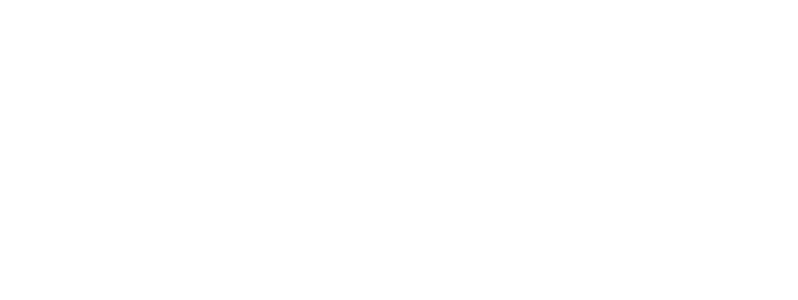
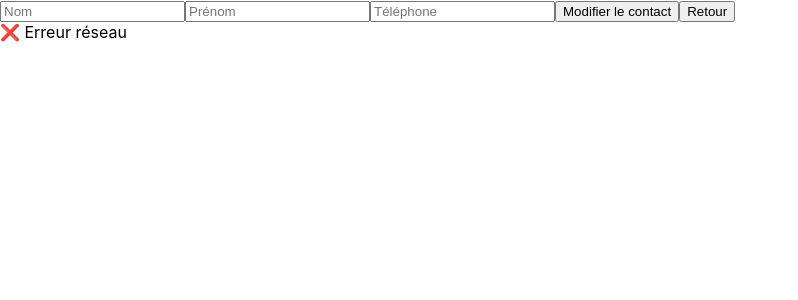
Before and after one commit to johnwaia/TestTechniqueBonArtisant, a React (Create React App) app in the folder Client/client/: page /editContact/1 in a window 1280 px wide. Before the commit this address had no page. Shown: the top 300 px of the page, without its empty margins (0-798 px from the left). Built offline with nearby package versions, Linux system fonts and the light colour scheme; no server answers.

Commit message:
feat:contact modification

```diff
--- a/Client/client/src/App.js
+++ b/Client/client/src/App.js
@@ -1,7 +1,8 @@
 import React, { useState } from 'react';
 import { BrowserRouter, Routes, Route, useNavigate } from 'react-router-dom';
-import Welcome from './pageAcceuil';
-import AddContact from './addContact';
+import Welcome     from './pageAcceuil';
+import AddContact  from './addContact';
+import EditContact from './editContact';
 
 function Auth() {
   const [username, setUsername] = useState('');
@@ -113,7 +114,8 @@
       <Routes>
         <Route path="/" element={<Auth />} />
         <Route path="/pageAcceuil" element={<Welcome />} />
-        <Route path="/addContact" element={<AddContact />} />
+        <Route path="/addContact"  element={<AddContact />} />
+        <Route path="/editContact/:id" element={<EditContact />} />
       </Routes>
     </BrowserRouter>
   );
--- a/Client/client/src/addContact.js
+++ b/Client/client/src/addContact.js
@@ -76,6 +76,7 @@
           autoComplete="tel"
         />
         <button type="submit">Créer le contact</button>
+        <button type="button" onClick={() => navigate(-1)}>Retour</button>
         {msg && <div>{msg}</div>}
       </form>
     </div>
--- /dev/null
+++ b/Client/client/src/editContact.js
@@ -0,0 +1,106 @@
+import React from 'react';
+import { useNavigate, useParams } from 'react-router-dom';
+
+export default function EditContact() {
+    const { id } = useParams();
+    const [contactname, setContactname] = React.useState('');
+    const [contactFirstname, setcontactFirstname] = React.useState('');
+    const [contactPhone, setcontactPhone] = React.useState('');
+    const [msg, setMsg] = React.useState('');
+    const navigate = useNavigate();
+
+    React.useEffect(() => {
+        const fetchContact = async () => {
+            try {
+                const token = localStorage.getItem('token');
+                const res = await fetch(`/api/contact/${id}`, {
+                    headers: {
+                        'Authorization': `Bearer ${token}`,
+                    },
+                });
+                if (res.ok) {
+                    const data = await res.json();
+                    setContactname(data.contactname || '');
+                    setcontactFirstname(data.contactFirstname || '');
+                    setcontactPhone(data.contactPhone || '');
+                } else {
+                    setMsg('❌ Contact introuvable');
+                }
+            } catch {
+                setMsg('❌ Erreur réseau');
+            }
+        };
+        if (id) fetchContact();
+    }, [id]);
+
+    const handleChangeContact = async (e) => {
+        e.preventDefault();
+        setMsg('Envoi...');
+        try {
+            const token = localStorage.getItem('token');
+            const regRes = await fetch(`/api/contact/${id}`, {
+                method: 'PATCH',
+                headers: {
+                    'Content-Type': 'application/json',
+                    'Authorization': `Bearer ${token}`,
+                },
+                body: JSON.stringify({
+                    contactname: contactname.trim(),
+                    contactFirstname: contactFirstname.trim(),
+                    contactPhone: contactPhone.trim(),
+                }),
+            });
+
+            let regData = null;
+            try { regData = await regRes.json(); } catch {}
+
+            if (!regRes.ok && regRes.status !== 409) {
+                setMsg(`❌ ${regData?.message || `Erreur ${regRes.status}`}`);
+                return;
+            }
+            if (regRes.ok) {
+                setMsg(`✅ Contact modifié : ${regData.contactname}`);
+            }
+        } catch {
+            setMsg('❌ Erreur réseau. Vérifie que le serveur tourne.');
+        }
+    };
+
+    return (
+        <div>
+            <form onSubmit={handleChangeContact}>
+                <input
+                    id="contactname"
+                    placeholder="Nom"
+                    value={contactname}
+                    onChange={(e) => setContactname(e.target.value)}
+                    required
+                    minLength={3}
+                    maxLength={30}
+                    autoComplete="contactname"
+                />
+                <input
+                    id="contactFirstname"
+                    placeholder="Prénom"
+                    value={contactFirstname}
+                    onChange={(e) => setcontactFirstname(e.target.value)}
+                    required
+                    minLength={2}
+                    autoComplete="given-name"
+                />
+                <input
+                    id="contactPhone"
+                    placeholder="Téléphone"
+                    value={contactPhone}
+                    onChange={(e) => setcontactPhone(e.target.value)}
+                    required
+                    minLength={6}
+                    autoComplete="tel"
+                />
+                <button type="submit">Modifier le contact</button>
+                <button type="button" onClick={() => navigate(-1)}>Retour</button>
+                {msg && <div>{msg}</div>}
+            </form>
+        </div>
+    );
+}
--- a/Client/client/src/pageAcceuil.js
+++ b/Client/client/src/pageAcceuil.js
@@ -46,7 +46,7 @@
       const token = localStorage.getItem('token');
       const response = await fetch(`http://localhost:5000/api/contact/${id}`, {
         method: 'DELETE',
-        headers: { 'Authorization': `Bearer ${token}` },
+        headers: { 'Authorization': `Bearer ${token}`},
       });
       if (!response.ok) throw new Error('Erreur lors de la suppression du contact');
       setContacts(contacts.filter(contact => contact._id !== id));
@@ -81,7 +81,7 @@
                 <td>{c.contactname}</td>
                 <td>{c.contactFirstname}</td>
                 <td>{c.contactPhone}</td>
-                <td><button>modifier</button></td>
+                <td><button onClick={() => handleEditContact(c._id)}>modifier</button></td>
                 <td><button onClick={() => handleDeleteContact(c._id)}>supprimer</button></td>
               </tr>
             ))}
```
Also changed, not shown: 2 other files (tests, documents, lock files or other folders).
